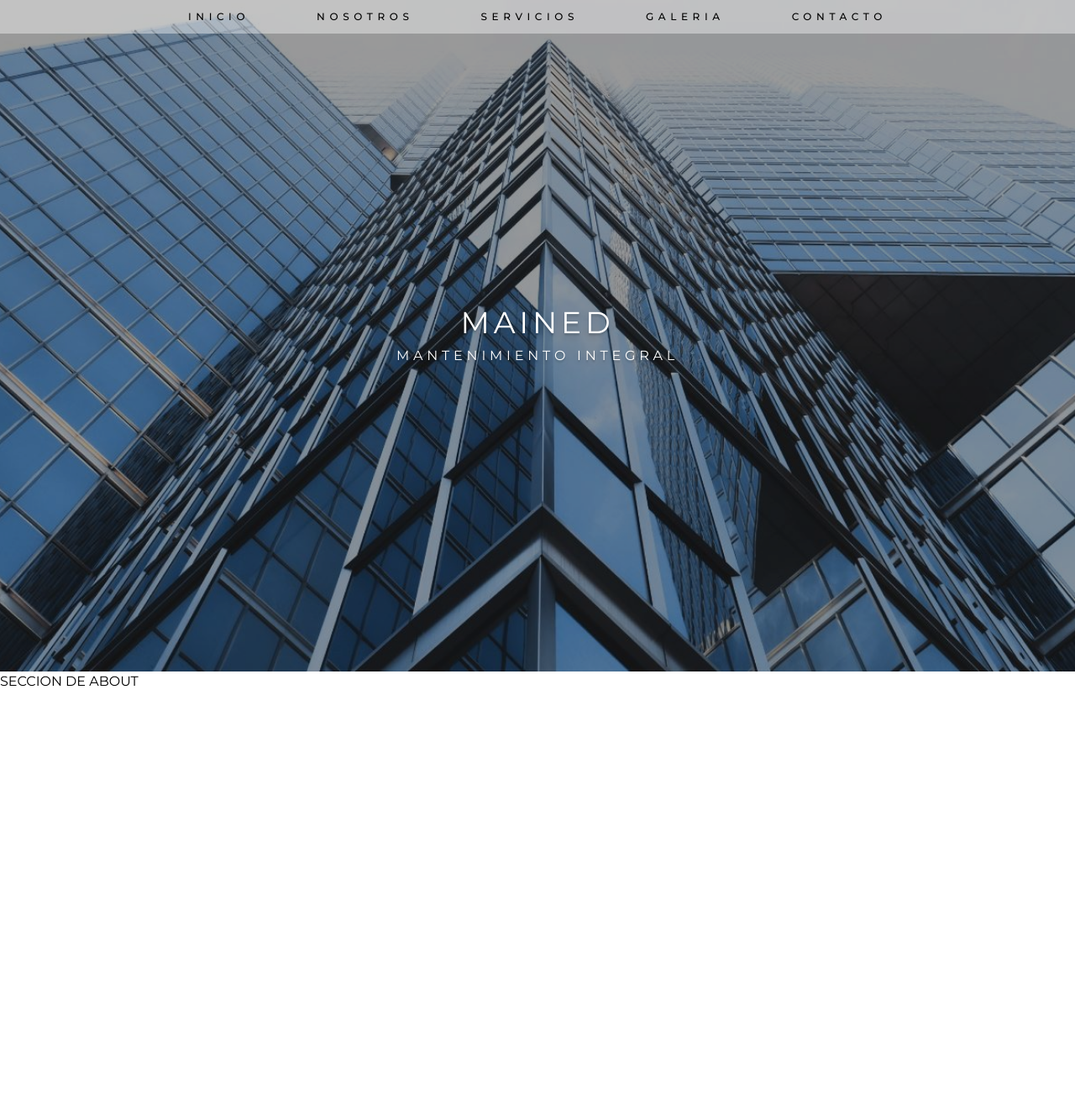
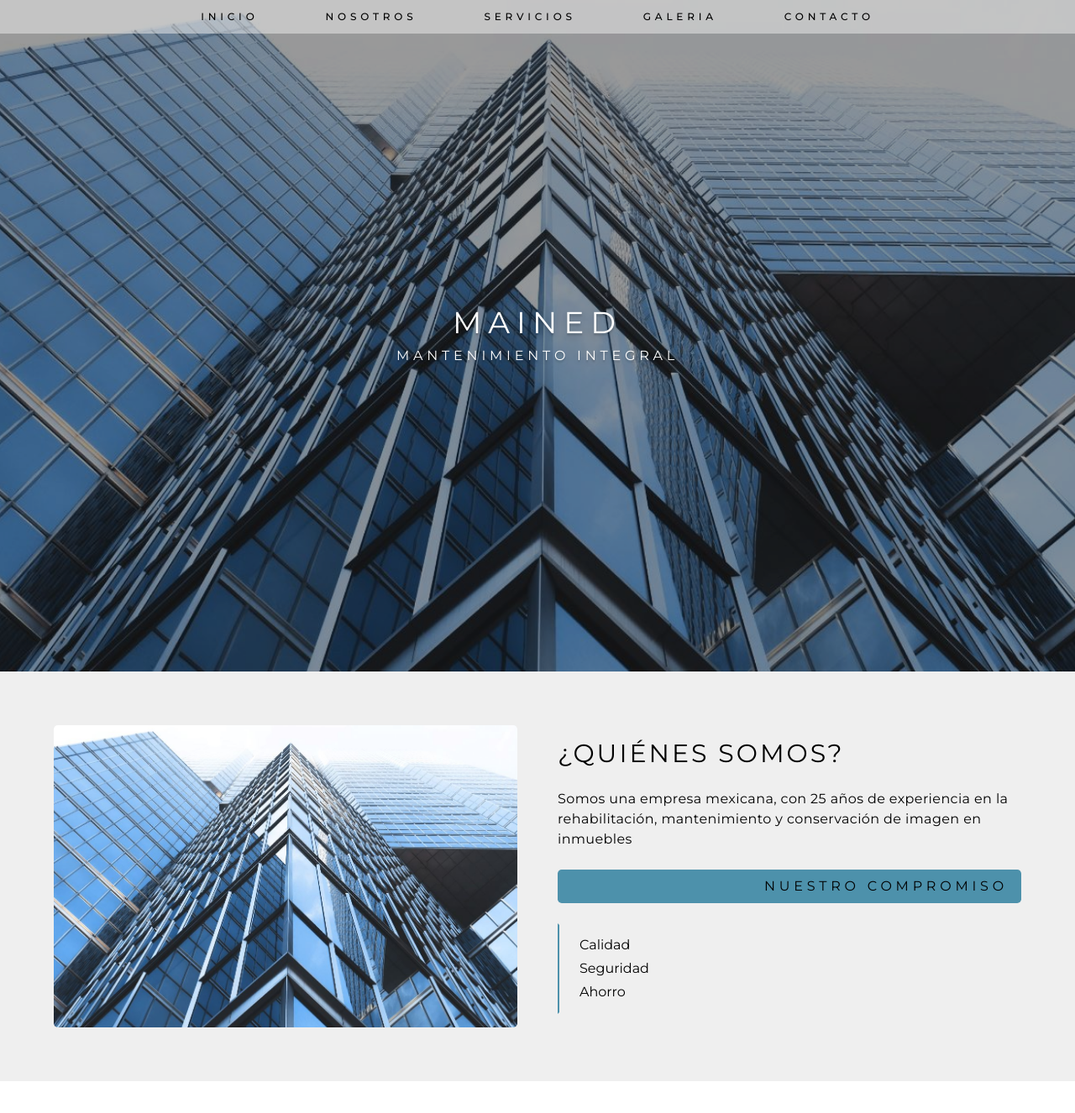
Before and after one commit to Alnn7Bf/Mained, a React (Vite) app: page / in a window 1280 px wide. Shown: the top 1326 px of the page at 84% size. After the commit the page ends 1288 px from the top, so only its background shows below. Built offline with nearby package versions, Linux system fonts and the light colour scheme.

Commit message:
Prueba de about section

```diff
--- a/src/components/Header.jsx
+++ b/src/components/Header.jsx
@@ -4,7 +4,7 @@ function Header() {
 
   return (
     <>
-      <header className=''>
+      <header>
         <Navbar />
       </header>
     </>
--- a/src/components/Navbar.jsx
+++ b/src/components/Navbar.jsx
@@ -1,5 +1,13 @@
 import { useState } from 'react'
 import {IconMenu, IconClose} from './Icons'
+
+const LinkItem = ({ref, text, onClick}) => {
+  return (
+    <>
+      <a href={ref} className={`px-6 py-6 md:py-3 lg:px-8 xl:px-10 tracking-navbar text-xs font-medium hover:text-black/50 transition-all duration-500`} onClick={onClick}>{text}</a>
+    </>
+  )
+}
 
 function Navbar() {
   const [isOpen, setIsOpen] = useState(false);
@@ -9,16 +17,16 @@ function Navbar() {
   };
 
   return (
-    <nav className={`z-20 flex fixed w-dvw ${isOpen? 'bg-white/80' : 'bg-white/40'} md:bg-white/40 justify-center flex-col md:flex-row text-black transition-all duration-500`} id="menu">
+    <nav className={`z-20 flex fixed w-dvw ${isOpen? 'bg-light/90' : 'bg-light/50'} md:bg-light/50 justify-center flex-col md:flex-row text-black transition-all duration-500`} id="menu">
       <label className="cursor-pointer md:hidden m-2" onClick={toggleMenu}>
         {isOpen? <IconClose size={36}/> : <IconMenu size={36}/>}
       </label>
       <div className={`flex flex-col md:flex-row w-full justify-center items-center overflow-hidden ${isOpen? 'h-96' : 'h-0'} md:h-auto transition-all duration-500`} id="menu-toggle">
-          <a href="" className={`px-6 py-6 md:py-3 lg:px-8 xl:px-10 tracking-navbar text-xs font-medium transition-all duration-500 `}>INICIO</a>
-          <a href="" className={`px-6 py-6 md:py-3 lg:px-8 xl:px-10 tracking-navbar text-xs font-medium transition-all duration-500 `}>NOSOTROS</a>
-          <a href="" className={`px-6 py-6 md:py-3 lg:px-8 xl:px-10 tracking-navbar text-xs font-medium transition-all duration-500 `}>SERVICIOS</a>
-          <a href="" className={`px-6 py-6 md:py-3 lg:px-8 xl:px-10 tracking-navbar text-xs font-medium transition-all duration-500 `}>GALERIA </a>
-          <a href="" className={`px-6 py-6 md:py-3 lg:px-8 xl:px-10 tracking-navbar text-xs font-medium transition-all duration-500 `}>CONTACTO</a>
+          <LinkItem ref={'#'} text={'INICIO'} onClick={toggleMenu}/>
+          <LinkItem ref={'#'} text={'NOSOTROS'} onClick={toggleMenu}/>
+          <LinkItem ref={'#'} text={'SERVICIOS'} onClick={toggleMenu}/>
+          <LinkItem ref={'#'} text={'GALERIA'} onClick={toggleMenu}/>
+          <LinkItem ref={'#'} text={'CONTACTO'} onClick={toggleMenu}/>
       </div>
     </nav>
   )
--- a/src/index.css
+++ b/src/index.css
@@ -1,15 +1,14 @@
 @import "tailwindcss";
 
 @theme {
-    --tracking-navbar: 0.35rem;
-    --tracking-hero: 0.3rem;
+    --tracking-navbar: 0.3rem;
+    --tracking-hero: 0.5rem;
+    --color-primary: #4d91ab;
+    --color-light: #efefef;
+    --color-dark: #0f0f0f;
+    --radius-global: 0.3rem;
 }
 
 * {
     font-family: "Montserrat", sans-serif;
 }
-
-.hero {
-    width: auto;
-    min-height: 100vh;
-}
--- a/src/sections/About.jsx
+++ b/src/sections/About.jsx
@@ -2,8 +2,22 @@ function About() {
 
   return (
     <>
-      <section className="h-dvh bg-white">
-        SECCION DE ABOUT
+      <section className="flex flex-col md:flex-row w-full bg-light justify-center items-center py-16 px-8">
+        <div className="max-w-6xl w-full grid md:grid-cols-2 gap-12 items-center">
+          <div className="h-70 md:h-90 bg-gray-300 overflow-hidden rounded-global">
+            <img src="./src/assets/header-bg.jpg" alt="Nosotros" className="w-full h-full object-cover"/>
+          </div>
+          <div className="flex flex-col gap-6">
+            <h2 className="text-3xl tracking-widest text-center md:text-left">¿QUIÉNES SOMOS?</h2>
+            <p className="text-md text-center md:text-left tracking-wide">Somos una empresa mexicana, con 25 años de experiencia en la rehabilitación, mantenimiento y conservación de imagen en inmuebles</p>
+            <span className="bg-primary text-center md:text-right rounded-global px-4 py-2 tracking-navbar">NUESTRO COMPROMISO</span>
+            <ul className="text-left space-y-1 border-2 border-transparent border-l-primary py-3 px-6">
+              <li className="list-none">Calidad</li>
+              <li className="list-none">Seguridad</li>
+              <li className="list-none">Ahorro</li>
+            </ul>
+          </div>
+        </div>
       </section>
     </>
   )
--- a/src/sections/Hero.jsx
+++ b/src/sections/Hero.jsx
@@ -1,14 +1,14 @@
-import bg from "../assets/header-bg.jpg"
+import image from "../assets/header-bg.jpg"
 
 function Hero() {
   return (
     <>
       <section className="relative h-dvh w-full grid place-items-center">
-        <div className="absolute inset-0 -z-10 bg-[url('./assets/header-bg.jpg')] bg-cover bg-center"></div>
+        <div className="absolute inset-0 -z-10 bg-cover bg-center bg-top" style={{backgroundImage: `url(${image})`}}></div>
         <div className="absolute inset-0 z-0 bg-black/40"></div>
         <div className="relative flex flex-col gap-2 text-center">
           <h1 className="text-white tracking-hero text-4xl text-shadow-lg">MAINED</h1>
-          <p className="text-white tracking-hero  text-shadow-lg">MANTENIMIENTO INTEGRAL</p>
+          <p className="text-white tracking-navbar  text-shadow-lg">MANTENIMIENTO INTEGRAL</p>
         </div>
       </section>
     </>
```
